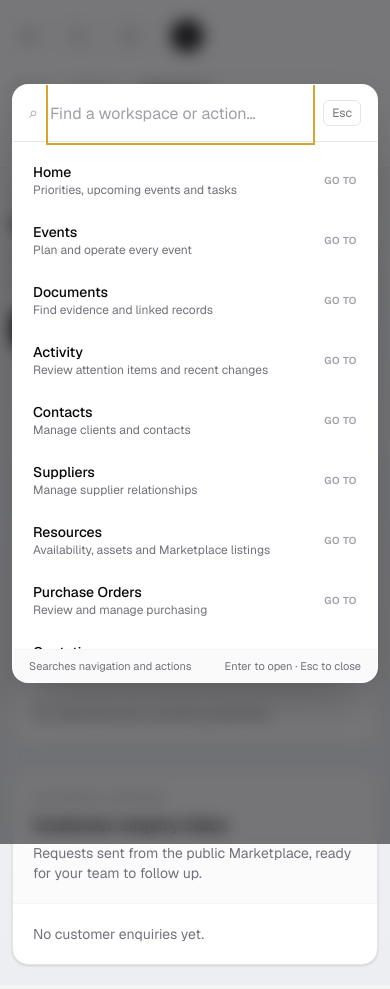
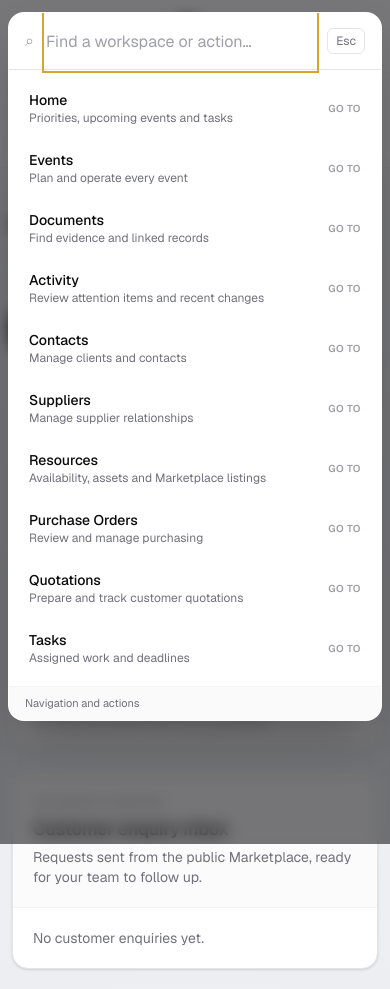
Before and after one commit to dewittsarel-dev/EventOS, a Next.js app in the folder apps/web/: page /settings/marketplace in a window 390 px wide. Both pictures are taken after a click on the button 78 px from the left and 36 px from the top of the page. Built offline with nearby package versions, Linux system fonts and the light colour scheme.

Commit message:
feat: refine responsive product foundation

```diff
--- a/apps/web/src/app/events/[id]/execution/page.tsx
+++ b/apps/web/src/app/events/[id]/execution/page.tsx
@@ -28,7 +28,7 @@ export default function EventExecutionPage() {
 }
 function Metric({label,value}:{label:string;value:string}){return <div className="rounded-xl border bg-white p-4"><p className="text-xs text-zinc-500">{label}</p><p className="mt-1 text-xl font-semibold">{value}</p></div>}; function Panel({title,children}:{title:string;children:React.ReactNode}){return <section className="rounded-xl border bg-white p-5"><h2 className="font-semibold">{title}</h2>{children}</section>}
 function TaskForm({onSubmit}:{onSubmit:(x:{title:string;description?:string;completionCriteria:string})=>Promise<void>}){return <SimpleForm fields={['title','completionCriteria','description']} button="Add task" onSubmit={(d)=>onSubmit({title:d.title,completionCriteria:d.completionCriteria,description:d.description})}/>}
-function StatusForm({onSubmit}:{onSubmit:(s:ExecutionControlStatus,e:string)=>Promise<void>}){return <form onSubmit={(e)=>{e.preventDefault();const d=new FormData(e.currentTarget);void onSubmit(String(d.get('status')) as ExecutionControlStatus,String(d.get('evidence')))}} className="mt-2 flex gap-2"><select name="status" className={field}><option>Ready</option><option>InProgress</option><option>Blocked</option><option>Completed</option></select><input name="evidence" placeholder="Evidence or blocked reason" className={`${field} flex-1`}/><button className="rounded border px-2 text-xs">Update</button></form>}
+function StatusForm({onSubmit}:{onSubmit:(s:ExecutionControlStatus,e:string)=>Promise<void>}){return <form onSubmit={(e)=>{e.preventDefault();const d=new FormData(e.currentTarget);void onSubmit(String(d.get('status')) as ExecutionControlStatus,String(d.get('evidence')))}} className="mt-2 grid gap-2 sm:grid-cols-[auto_1fr_auto]"><select name="status" className={field}><option>Ready</option><option>InProgress</option><option>Blocked</option><option>Completed</option></select><input name="evidence" placeholder="Evidence or blocked reason" className={`${field} min-w-0`}/><button className="rounded border px-3 py-2 text-xs">Update</button></form>}
 function GateForm({onSubmit}:{onSubmit:(x:{key:string;name:string;category:string;decision:'Pending'|'Passed'|'Failed'|'Waived';blockerSummary?:string;waiverReason?:string})=>Promise<void>}){return <form onSubmit={(e)=>{e.preventDefault();const d=new FormData(e.currentTarget);const name=String(d.get('name'));const decision=String(d.get('decision')) as 'Pending'|'Passed'|'Failed'|'Waived';void onSubmit({key:name.toLowerCase().replace(/\W+/g,'-'),name,category:String(d.get('category')),decision,blockerSummary:String(d.get('reason'))||undefined,waiverReason:decision==='Waived'?String(d.get('reason')):undefined})}} className="mt-3 grid gap-2 sm:grid-cols-2"><input required name="name" placeholder="Gate name" className={field}/><input required name="category" placeholder="Category" className={field}/><select name="decision" className={field}><option>Pending</option><option>Passed</option><option>Failed</option><option>Waived</option></select><input name="reason" placeholder="Blocker or waiver reason" className={field}/><button className="rounded bg-zinc-900 px-3 py-2 text-sm text-white sm:col-span-2">Record gate decision</button></form>}
 function RunForm({onSubmit}:{onSubmit:(x:{sequence:number;title:string;scheduledAt:string;durationMinutes?:number;cueType?:string})=>Promise<void>}){return <form onSubmit={(e)=>{e.preventDefault();const d=new FormData(e.currentTarget);void onSubmit({sequence:Number(d.get('sequence')),title:String(d.get('title')),scheduledAt:new Date(String(d.get('scheduledAt'))).toISOString(),durationMinutes:Number(d.get('duration'))||undefined,cueType:String(d.get('cueType'))||undefined})}} className="mt-3 grid gap-2 sm:grid-cols-2"><input required type="number" min="0" name="sequence" placeholder="Sequence" className={field}/><input required name="title" placeholder="Cue title" className={field}/><input required type="datetime-local" name="scheduledAt" className={field}/><input type="number" name="duration" placeholder="Minutes" className={field}/><input name="cueType" placeholder="Cue type" className={field}/><button className="rounded bg-zinc-900 px-3 py-2 text-sm text-white">Save run of show</button></form>}
 function IncidentForm({onSubmit}:{onSubmit:(x:{incidentType:string;severity:string;title:string;description:string;location?:string})=>Promise<void>}){return <form onSubmit={(e)=>{e.preventDefault();const d=new FormData(e.currentTarget);void onSubmit({incidentType:String(d.get('incidentType')),severity:String(d.get('severity')),title:String(d.get('title')),description:String(d.get('description')),location:String(d.get('location'))||undefined})}} className="mt-3 grid gap-2 sm:grid-cols-2"><input required name="incidentType" placeholder="Incident type" className={field}/><select name="severity" className={field}><option>Low</option><option>Medium</option><option>High</option><option>Critical</option><option>Emergency</option></select><input required name="title" placeholder="Title" className={field}/><input name="location" placeholder="Location" className={field}/><textarea required name="description" placeholder="Description and immediate context" className={`${field} sm:col-span-2`}/><button className="rounded bg-red-800 px-3 py-2 text-sm text-white sm:col-span-2">Open incident</button></form>}
--- a/apps/web/src/app/globals.css
+++ b/apps/web/src/app/globals.css
@@ -27,6 +27,19 @@ body {
   box-sizing: border-box;
 }
 
+input,
+select,
+textarea,
+button {
+  max-width: 100%;
+}
+
+input,
+select,
+textarea {
+  min-width: 0;
+}
+
 ::selection {
   background: #f4d98f;
   color: #17171b;
--- a/apps/web/src/app/marketplace/page.tsx
+++ b/apps/web/src/app/marketplace/page.tsx
@@ -80,12 +80,12 @@ export default function MarketplacePage() {
               EO<span className="absolute -right-0.5 -top-0.5 h-2.5 w-2.5 rounded-full border-2 border-white bg-amber-400" />
             </span>
             <span>
-              <span className="block text-base font-semibold tracking-tight">EventOS Marketplace</span>
+              <span className="block text-sm font-semibold tracking-tight sm:text-base">EventOS Marketplace</span>
               <span className="hidden text-[11px] text-stone-500 sm:block">Find the right partners for your event</span>
             </span>
           </a>
-          <a href="/login" className="rounded-full border border-stone-300 bg-white px-4 py-2 text-sm font-medium hover:border-stone-950 hover:bg-stone-950 hover:text-white">
-            ClientOS sign in
+          <a href="/login" className="shrink-0 rounded-full border border-stone-300 bg-white px-3 py-2 text-xs font-medium hover:border-stone-950 hover:bg-stone-950 hover:text-white sm:px-4 sm:text-sm">
+            <span className="sm:hidden">Sign in</span><span className="hidden sm:inline">ClientOS sign in</span>
           </a>
         </div>
       </header>
--- a/apps/web/src/components/app-shell/app-shell.tsx
+++ b/apps/web/src/components/app-shell/app-shell.tsx
@@ -380,7 +380,7 @@ export function AppShell({ children }: AppShellProps) {
               role="dialog"
               aria-modal="true"
               aria-label="Mobile navigation"
-              className="h-full w-72 bg-white p-4 shadow-xl"
+              className="h-full w-[min(18rem,calc(100vw-2rem))] overflow-y-auto bg-white p-4 shadow-xl"
               onClick={(event) => event.stopPropagation()}
             >
               <div className="flex items-center justify-between">
@@ -493,7 +493,7 @@ export function AppShell({ children }: AppShellProps) {
                 {isProfileOpen ? (
                   <div
                     role="menu"
-                    className="absolute right-0 z-50 mt-2 w-[20rem] rounded-xl border border-zinc-200 bg-white p-3 shadow-2xl"
+                    className="absolute right-0 z-50 mt-2 w-[min(20rem,calc(100vw-1.5rem))] rounded-xl border border-zinc-200 bg-white p-3 shadow-2xl"
                   >
                     <p className="mb-2 text-xs font-semibold uppercase tracking-wide text-zinc-500">
                       Workspace Session
--- a/apps/web/src/components/app-shell/page-header.tsx
+++ b/apps/web/src/components/app-shell/page-header.tsx
@@ -16,7 +16,11 @@ export function PageHeader({ title, description, actions }: PageHeaderProps) {
         <h1 className="text-2xl font-semibold tracking-tight text-zinc-950 md:text-3xl">{title}</h1>
         {description ? <p className="mt-1 max-w-2xl text-sm leading-6 text-zinc-600">{description}</p> : null}
       </div>
-      {actions ? <div className="flex flex-wrap gap-2">{actions}</div> : null}
+      {actions ? (
+        <div className="-mx-1 flex w-[calc(100%+0.5rem)] flex-nowrap gap-2 overflow-x-auto px-1 pb-1 [&>*]:shrink-0 md:mx-0 md:w-auto md:max-w-[60%] md:flex-wrap md:justify-end md:overflow-visible md:px-0 md:pb-0">
+          {actions}
+        </div>
+      ) : null}
     </header>
   );
 }
--- a/apps/web/src/components/app-shell/workspace-search.tsx
+++ b/apps/web/src/components/app-shell/workspace-search.tsx
@@ -48,14 +48,14 @@ export function WorkspaceSearch({ open, onClose, onNavigate }: Props) {
   const close = () => { setQuery(''); onClose(); };
   const choose = (href: string) => { setQuery(''); onClose(); onNavigate(href); };
 
-  return <div className="fixed inset-0 z-[70] flex items-start justify-center bg-zinc-950/55 px-3 pt-[10vh] backdrop-blur-sm" role="dialog" aria-modal="true" aria-label="Search ClientOS" onMouseDown={(event) => { if (event.target === event.currentTarget) close(); }}>
+  return <div className="fixed inset-0 z-[70] flex items-start justify-center bg-zinc-950/55 px-2 pt-3 backdrop-blur-sm sm:px-3 sm:pt-[10vh]" role="dialog" aria-modal="true" aria-label="Search ClientOS" onMouseDown={(event) => { if (event.target === event.currentTarget) close(); }}>
     <div className="w-full max-w-2xl overflow-hidden rounded-2xl border border-white/20 bg-white shadow-2xl">
       <div className="flex items-center gap-3 border-b border-zinc-200 px-4"><span aria-hidden="true" className="text-zinc-400">⌕</span><input ref={inputRef} value={query} onChange={(event) => setQuery(event.target.value)} onKeyDown={(event) => { if (event.key === 'Enter' && results[0]) choose(results[0].href); }} aria-label="Find a workspace or action" placeholder="Find a workspace or action…" className="h-14 min-w-0 flex-1 bg-transparent text-base outline-none placeholder:text-zinc-400" /><button type="button" onClick={close} className="rounded-md border border-zinc-200 px-2 py-1 text-xs text-zinc-500 hover:bg-zinc-100">Esc</button></div>
-      <div className="max-h-[60vh] overflow-y-auto p-2">
+      <div className="max-h-[calc(100vh-9rem)] overflow-y-auto p-2 sm:max-h-[60vh]">
         {results.map((item) => <button key={item.href} type="button" onClick={() => choose(item.href)} className="flex w-full items-center justify-between gap-4 rounded-xl px-3 py-3 text-left hover:bg-zinc-100"><span className="min-w-0"><span className="block text-sm font-medium text-zinc-950">{item.label}</span><span className="block truncate text-xs text-zinc-500">{item.description}</span></span><span className="shrink-0 text-[10px] font-semibold uppercase tracking-wider text-zinc-400">{item.group}</span></button>)}
         {!results.length ? <div className="px-4 py-10 text-center"><p className="text-sm font-medium text-zinc-800">No matching workspace or action</p><p className="mt-1 text-xs text-zinc-500">Try “events”, “supplier”, “create” or “settings”.</p></div> : null}
       </div>
-      <div className="flex items-center justify-between border-t border-zinc-100 bg-zinc-50 px-4 py-2 text-[11px] text-zinc-500"><span>Searches navigation and actions</span><span>Enter to open · Esc to close</span></div>
+      <div className="flex items-center justify-between border-t border-zinc-100 bg-zinc-50 px-4 py-2 text-[11px] text-zinc-500"><span>Navigation and actions</span><span className="hidden sm:inline">Enter to open · Esc to close</span></div>
     </div>
   </div>;
 }
```
Also changed, not shown: apps/web/src/app/events/[id]/assets/page.tsx (+1 -1 lines), 2 other files (tests, documents, lock files or other folders).
